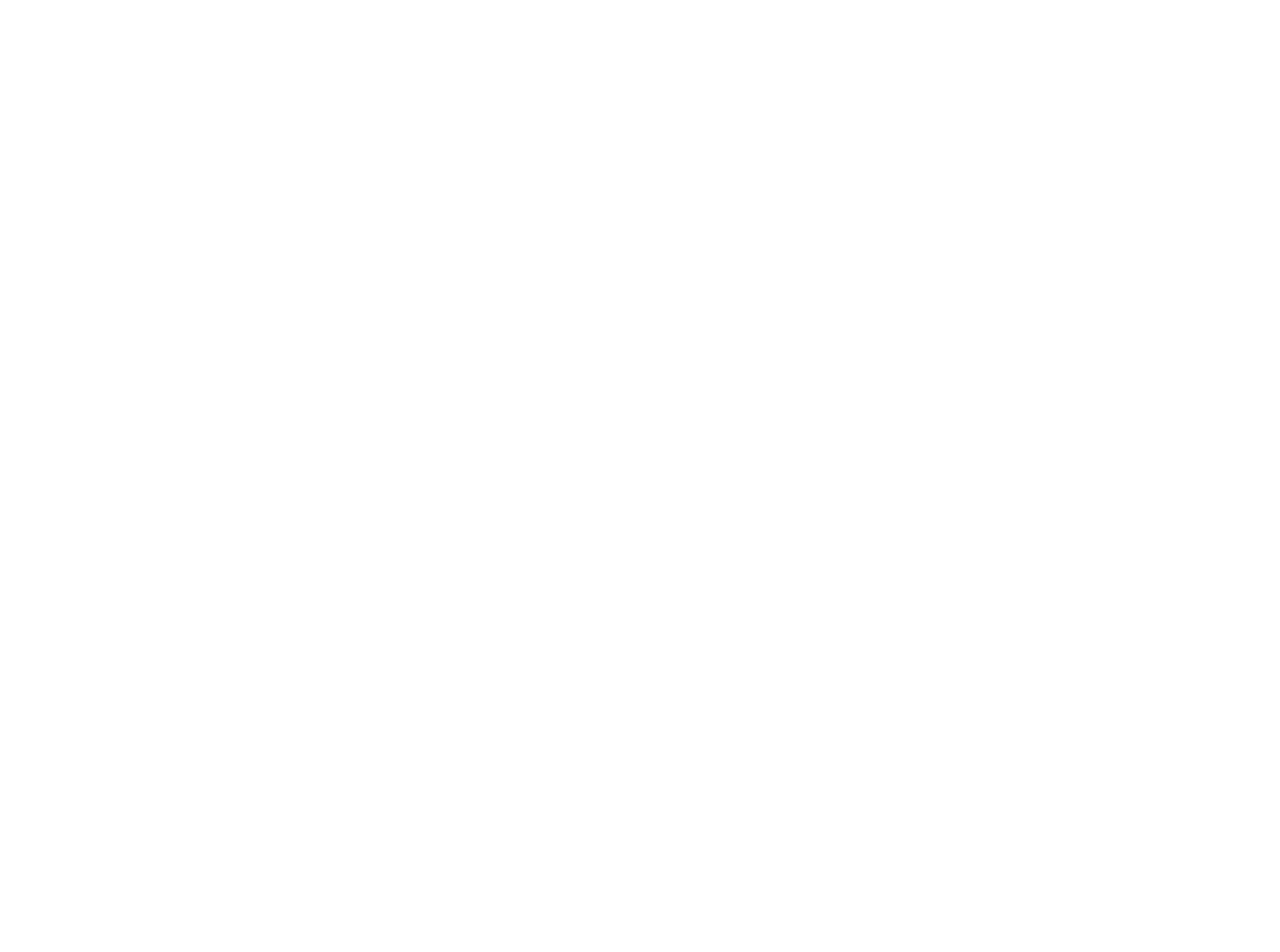
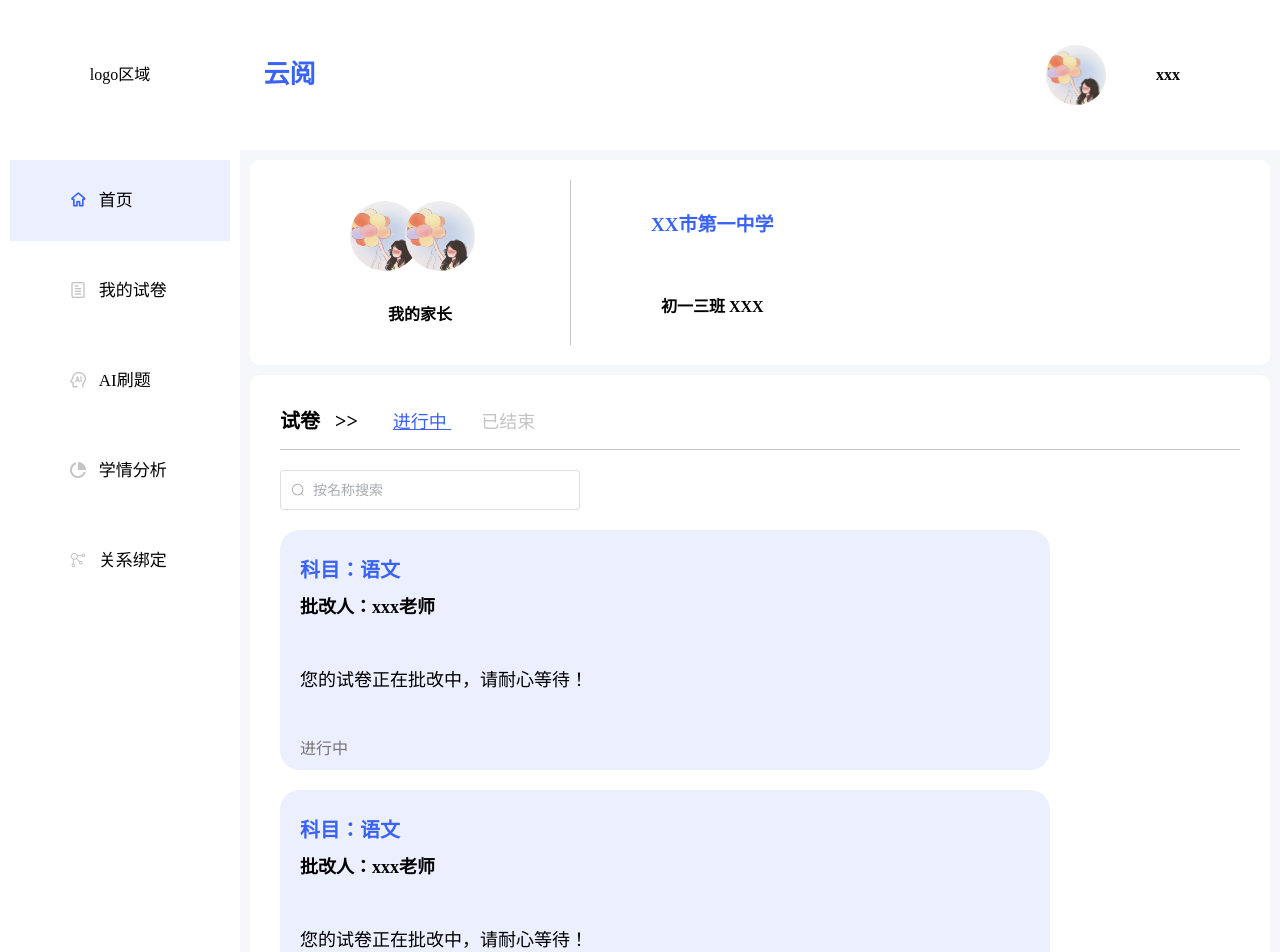
Before and after one commit to lxh0113/gradingSystem, a Vue app: page /student/home/on in a window 1280 px wide. Before the commit this address had no page. Shown: the top 952 px of the page. Before the commit the page ends 800 px from the top, so only its background shows below. Built offline with nearby package versions, Linux system fonts and the light colour scheme.

Commit message:
学生首页完成

```diff
--- a/src/router/index.js
+++ b/src/router/index.js
@@ -9,6 +9,8 @@
 import StudentAI from "@/views/student/ai/index.vue"
 import StudentRelationship from "@/views/student/relationship/index.vue"
 import StudentAnalysis from "@/views/student/analysis/index.vue"
+import StudentHomePaperOn from "@/views/student/home/components/studentPaperOn.vue"
+import StudentHomePaperOff from "@/views/student/home/components/studentPaperOff.vue"
 
 //parents 模块
 import ParentsHome from "@/views/parents/home/index.vue";
@@ -29,6 +31,7 @@
 import SchoolAdminPeopleManagement from "@/views/schoolAdmin/peopleManagement/index.vue";
 
 
+
 const router = createRouter({
   history: createWebHistory(import.meta.env.BASE_URL),
   routes: [
@@ -40,7 +43,15 @@
         {
           path:'student',
           children:[
-            {path:'home',component:StudentHome},
+            {
+              path:'home',
+              component:StudentHome,
+              redirect:"/student/home/on",
+              children:[
+                {path:'on',component:StudentHomePaperOn},
+                {path:'off',component:StudentHomePaperOff}
+              ]
+            },
             {path:'papers',component:StudentPapers},
             {path:'ai',component:StudentAI},
             {path:'analysis',component:StudentAnalysis},
--- a/src/styles/project/index.scss
+++ b/src/styles/project/index.scss
@@ -1,7 +1,7 @@
 
 $primary-color:#3A63F3;
 $background-color:#F5F7FA;
-$selected-color:#EBEFFE;
+$selected-color:#ebeffe;
 $border-color:#476DF4;
 $success-color:#61B51D;
 $fail-color:#F54747;
--- /dev/null
+++ b/src/views/student/home/components/studentPaperOff.vue
@@ -0,0 +1,100 @@
+<template>
+  <div class="bigBox">
+    <div class="conditionSearch">
+      <el-input style="max-width: 300px;height:40px;" :prefix-icon="Search" placeholder="按名称搜索"></el-input>
+    </div>
+    <div class="details">
+      <div class="paper" v-for="item in 5">
+        <div class="top">
+          <div class="subject">科目：语文</div>
+          <div class="look">查看</div>
+        </div>
+        <div class="correctors">批改人：xxx老师</div>
+        <div class="comment">封装组件时通常为了避免组件内部样式对全局样式造成污染，style标签会添加scoped属性，这个属性保证了在当前组件内添加的样式只作用于当前组件，当然，还可以作用于引用组件的根组件。</div>
+        <div class="grade">
+          分数：98分&nbsp;&nbsp;满分：150分
+        </div>
+        <div class="status">进行中</div>
+      </div>
+    </div>
+  </div>
+</template>
+
+<script setup>
+import { Search } from '@element-plus/icons-vue';
+
+
+
+</script>
+
+<style lang="scss" scoped>
+.bigBox{
+  margin-top:20px;
+
+  .conditionSearch{
+    color:#3A63F3;
+
+  }
+
+  .details {
+    // background-color: pink;
+    margin-top: 20px;
+    display: flex;
+    flex-wrap: wrap;
+    justify-content: space-between; /* 将这里的 justify-content 修改为 flex-start */
+}
+
+.paper {
+    background-color: #ebeffe;
+    flex: 1;
+    min-width: 600px;
+    max-width: 778px;
+    height: 240px;
+    margin-bottom: 20px;
+    border-radius: 20px;
+    box-sizing: border-box;
+    padding:20px;
+    margin-right: 20px;
+
+    .top{
+      display: flex;
+      justify-content: space-between;
+      .subject {
+      color:#3A63F3;
+      font-weight: bold;
+      font-size: 20px;
+      line-height: 40px;
+      }
+
+      .look{
+        color:#3A63F3;
+        font-size: 18px;
+        line-height: 40px;
+      }
+    }
+
+    .correctors{
+      font-weight: bold;
+      font-size: 18px;
+      line-height: 35px;
+    }
+
+    .comment{
+      overflow: hidden;
+      height: 75px;
+      color:#787474;
+    }
+
+    .grade{
+      font-weight: bold;
+      font-size: 18px;
+      line-height: 35px;
+    }
+
+    .status{
+      color:#787474;
+    }
+}
+
+}
+</style>
--- /dev/null
+++ b/src/views/student/home/components/studentPaperOn.vue
@@ -0,0 +1,91 @@
+<template>
+  <div class="bigBox">
+    <div class="conditionSearch">
+      <el-input style="max-width: 300px;height:40px;" :prefix-icon="Search" placeholder="按名称搜索"></el-input>
+    </div>
+    <div class="details">
+      <div class="paper" v-for="item in 5">
+        <div class="subject">科目：语文</div>
+        <div class="correctors">批改人：xxx老师</div>
+        <div class="text">您的试卷正在批改中，请耐心等待！</div>
+        <div class="status">进行中</div>
+      </div>
+    </div>
+
+    <div class="page">
+      <el-pagination prev-text="上一页" next-text="下一页" :page-size="20" :pager-count="11" layout="prev, pager, next"  :total="1000" />
+    </div>
+
+
+  </div>
+</template>
+
+<script setup>
+import { Search } from '@element-plus/icons-vue';
+
+
+
+</script>
+
+<style lang="scss" scoped>
+.bigBox{
+  margin-top:20px;
+
+  .conditionSearch{
+    color:#3A63F3;
+
+  }
+
+  .details {
+    // background-color: pink;
+    margin-top: 20px;
+    display: flex;
+    flex-wrap: wrap;
+    justify-content: flex-start;
+
+    // justify-content: space-between; /* 将这里的 justify-content 修改为 flex-start */
+}
+
+.paper {
+    background-color: #ebeffe;
+    flex: 1;
+    min-width: 600px;
+    max-width: 770px;
+    height: 240px;
+    margin-bottom: 20px;
+    border-radius: 20px;
+    box-sizing: border-box;
+    padding:20px;
+    margin-right: 20px;
+
+    .subject {
+      color:#3A63F3;
+      font-weight: bold;
+      font-size: 20px;
+      line-height: 40px;
+    }
+
+    .correctors{
+      font-weight: bold;
+      font-size: 18px;
+      line-height: 35px;
+    }
+
+    .text{
+      height: 110px;
+      line-height: 110px;
+      font-size: 18px;
+    }
+
+    .status{
+      color:#787474;
+    }
+  }
+
+  .page{
+    display: flex;
+    justify-content: center;
+    align-items: center;
+  }
+}
+</style>
--- a/src/views/student/home/index.vue
+++ b/src/views/student/home/index.vue
@@ -28,7 +28,21 @@
     </div>
   </div>
   <div class="bottom">
-    这是尾
+    <div class="title">
+      <div class="left">
+        试卷&nbsp;&nbsp;&nbsp;&gt;&gt;
+        <router-link to="/student/home/on">
+          进行中
+        </router-link>
+        <router-link to="/student/home/off">
+          已结束
+        </router-link>
+      </div>
+    </div>
+    <div class="paper">
+      <router-view>
+      </router-view>
+    </div>
   </div>
 </template>
 
@@ -93,14 +107,18 @@
 
     .leftInfo{
       display: flex;
-      margin-left: 60px;
+      margin-left: 80px;
       flex-direction: column;
       justify-content: space-around;
 
       .school{
         color:#3A63F3;
         // color:$primary-color;
-        font-size: 18px;
+        font-size: 19px;
+        font-weight: bold;
+      }
+
+      .class{
         font-weight: bold;
       }
     }
@@ -110,5 +128,31 @@
 .bottom{
   margin-top:10px;
   min-height: 560px;
+  box-sizing: border-box;
+  padding:30px;
+
+  .title{
+    font-size:20px;
+    font-weight: bold;
+    border-bottom: 1px solid #c4c4c4;
+    padding-bottom: 15px;
+
+    a{
+      color:#c4c4c4;
+      text-decoration: none;
+      margin-left: 30px;
+      font-size:18px;
+      font-weight: normal;
+    }
+
+    .router-link-active{
+      text-decoration: underline;
+      color:#3A63F3;
+    }
+
+
+  }
+
+
 }
 </style>
```
